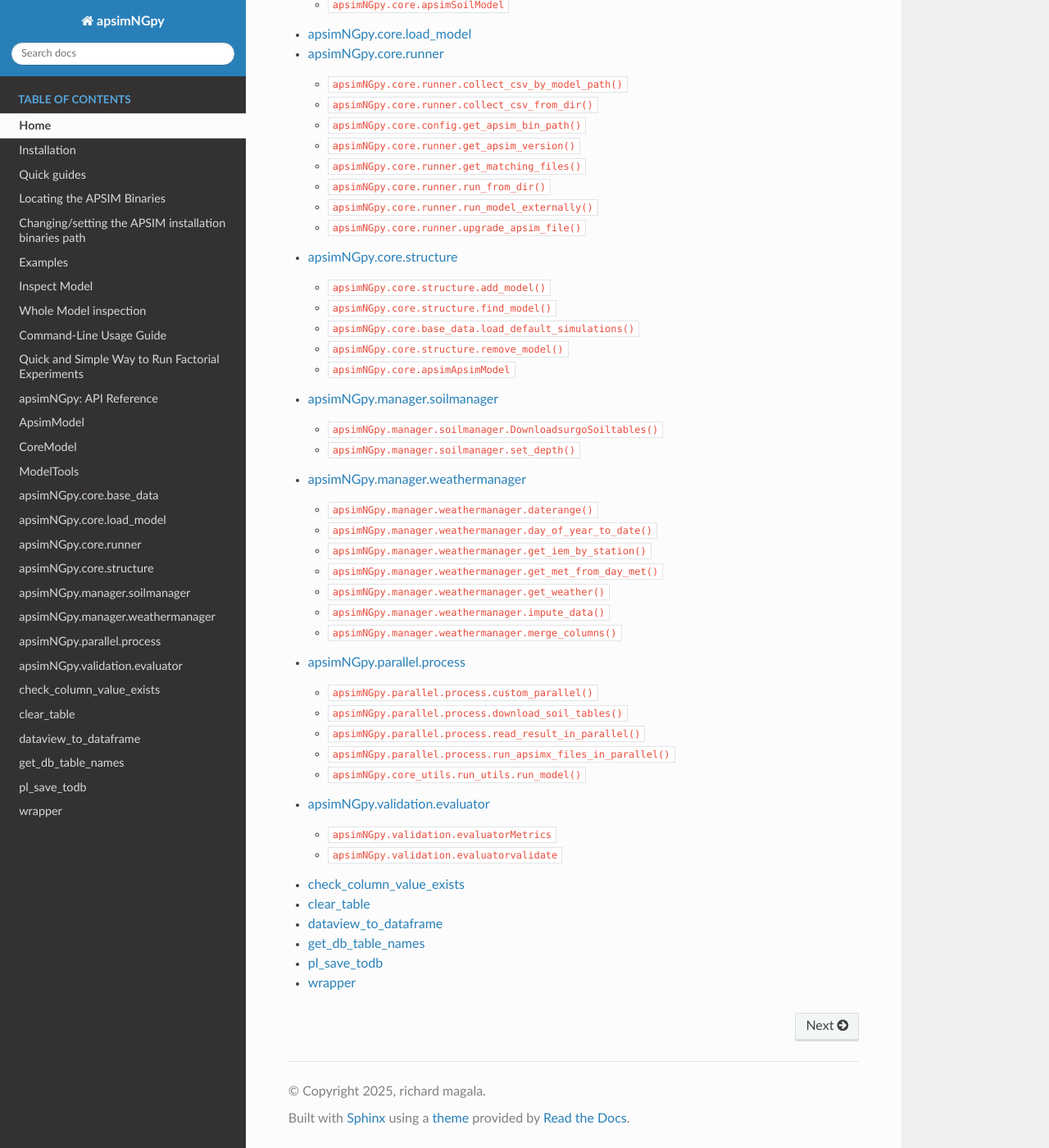
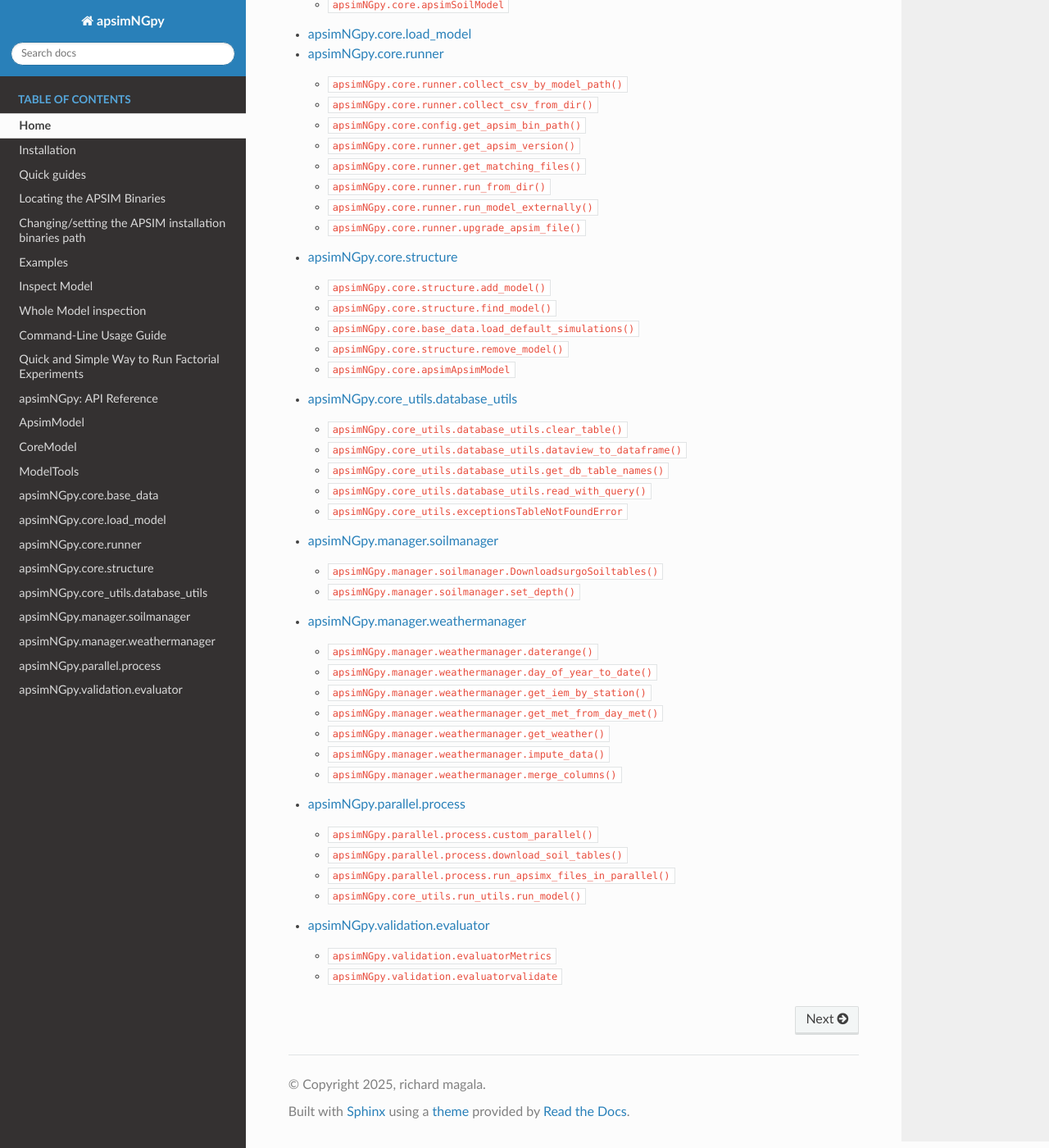
Before and after one commit to MAGALA-RICHARD/documentation-example, a Sphinx documentation site: the page built from doc/index.rst, in a window 1280 px wide and 1400 px high, scrolled down 3210 px. Shown: the whole window at 82% size. Built offline with Sphinx 7.4.7 and the Read the Docs theme 3.1.0, drawn with Linux system fonts in a browser that asks for light colours; some of the changed lines change nothing that is shown.

Commit message:
updated included

````diff
--- a/doc/api.rst
+++ b/doc/api.rst
@@ -1483,6 +1483,59 @@ apsimNGpy.core.structure
             The modified ApsimModel object after the spin-up operation.
             you could call save_edited file and save it to your specified location, but you can also proceed with the simulation
 
+apsimNGpy.core_utils.database_utils
+--------------------------------------------------
+
+.. function:: apsimNGpy.core_utils.database_utils.clear_table(db, table_name)
+
+   :param db: path to db
+    :param table_name: name of the table to clear
+    :return: None
+
+.. function:: apsimNGpy.core_utils.database_utils.dataview_to_dataframe(_model, reports)
+
+   Convert .NET System.Data.DataView to Pandas DataFrame.
+    report (str, list, tuple) of the report to be displayed. these should be in the simulations
+    :param apsimng model: CoreModel object or instance
+    :return: Pandas DataFrame
+
+.. function:: apsimNGpy.core_utils.database_utils.get_db_table_names(d_b)
+
+   :param d_b: database name or path
+    :return: all names sql database table names existing within the database
+
+.. function:: apsimNGpy.core_utils.database_utils.read_with_query(db, query)
+
+   Executes an SQL query on a specified database and returns the result as a Pandas DataFrame.
+
+        Args:
+        :db (str): The database file path or identifier to connect to.
+        :query (str): The SQL query string to be executed. The query should be a valid SQL SELECT statement.
+
+        Returns:
+        pandas.DataFrame: A DataFrame containing the results of the SQL query.
+
+        The function opens a connection to the specified SQLite database, executes the given SQL query,
+        fetches the results into a DataFrame, then closes the database connection.
+
+        Example:
+            # Define the database and the query
+            database_path = 'your_database.sqlite'
+            sql_query = 'SELECT * FROM your_table WHERE condition = values'
+
+            # Get the query result as a DataFrame
+            df = read_with_query(database_path, sql_query)
+
+            # Work with the DataFrame
+            print(df)
+
+        Note: Ensure that the database path and the query are correct and that the query is a proper SQL SELECT statement.
+        The function uses 'sqlite3' for connecting to the database; make sure it is appropriate for your database.
+
+.. class:: apsimNGpy.core_utils.exceptionsTableNotFoundError
+
+   Exception raised when the specified table cannot be found.
+
 apsimNGpy.manager.soilmanager
 --------------------------------------------
 
@@ -1696,35 +1749,27 @@ apsimNGpy.parallel.process
     - Progress information is displayed during execution.
     - Handle any exceptions that may occur during execution to avoid aborting the whole download
 
-.. function:: apsimNGpy.parallel.process.read_result_in_parallel(iterable_files: Iterable, ncores: int = None, use_threads: bool = False, report_name: str = 'Report', **kwargs)
-
-   Read APSIMX simulation databases results from multiple files in parallel.
+.. function:: apsimNGpy.parallel.process.run_apsimx_files_in_parallel(iterable_files: Iterable, **kwargs)
+
+   Run APSIMX simulation from multiple files in parallel.
 
     Args:
-    - iterable_files (list): A list of APSIMX db files to be read in parallel.
+    - iterable_files (list): A list of APSIMX  files to be run in parallel.
     - ncores (int, optional): The number of CPU cores or threads to use for parallel processing. If not provided, it defaults to 50% of available CPU cores.
     - use_threads (bool, optional): If set to True, the function uses thread pool execution; otherwise, it uses process pool execution. Default is False.
-    -  report_name the name of the report table defaults to "Report" you can use None to return all
 
     Returns:
-    - generator: A generator yielding the simulation data read from each file.
+    - returns a generator object containing the path to the datastore or sql databases
 
     Example:
     ```python
     # Example usage of read_result_in_parallel function
-    from  apsimNgpy.parallel.process import read_result_in_parallel
-
-    simulation_files = ["file1.db", "file2.db", ...]  # Replace with actual database file names
+
+    from apsimNgpy.parallel.process import run_apsimxfiles_in_parallel
+    simulation_files = ["file1.apsimx", "file2.apsimx", ...]  # Replace with actual database file names
 
     # Using processes for parallel execution
-    result_generator = read_result_in_parallel(simulation_files, ncores=4, use_threads=False)
-
-    # Iterate through the generator to process results
-    for data in result_generator:
-        print(data)
-    it depends on the child of data but pd.concat could be a good option on the returned generator
-    Kwargs
-        func custom method for reading data
+    result_generator = run_apsimxfiles_in_parallel(simulation_files, ncores=4, use_threads=False)
     ```
 
     Notes:
@@ -1734,36 +1779,6 @@ apsimNGpy.parallel.process
     - Progress information is displayed during execution.
     - Handle any exceptions that may occur during execution for robust processing.
 
-.. function:: apsimNGpy.parallel.process.run_apsimx_files_in_parallel(iterable_files: Iterable, **kwargs)
-
-   Run APSIMX simulation from multiple files in parallel.
-
-    Args:
-    - iterable_files (list): A list of APSIMX  files to be run in parallel.
-    - ncores (int, optional): The number of CPU cores or threads to use for parallel processing. If not provided, it defaults to 50% of available CPU cores.
-    - use_threads (bool, optional): If set to True, the function uses thread pool execution; otherwise, it uses process pool execution. Default is False.
-
-    Returns:
-    - returns a generator object containing the path to the datastore or sql databases
-
-    Example:
-    ```python
-    # Example usage of read_result_in_parallel function
-
-    from apsimNgpy.parallel.process import run_apsimxfiles_in_parallel
-    simulation_files = ["file1.apsimx", "file2.apsimx", ...]  # Replace with actual database file names
-
-    # Using processes for parallel execution
-    result_generator = run_apsimxfiles_in_parallel(simulation_files, ncores=4, use_threads=False)
-    ```
-
-    Notes:
-    - This function efficiently reads db file results in parallel.
-    - The choice of thread or process execution can be specified with the `use_threads` parameter.
-    - By default, the function uses 50% of available CPU cores or threads if `ncores` is not provided.
-    - Progress information is displayed during execution.
-    - Handle any exceptions that may occur during execution for robust processing.
-
 .. function:: apsimNGpy.core_utils.run_utils.run_model(path)
 
    :param path: path to apsimx file
@@ -1898,21 +1913,3 @@ apsimNGpy.validation.evaluator
             :param window: moving window e.g., 5 year period
 
         Returns:
-
-check_column_value_exists
-----------------------------------------
-
-clear_table
---------------------------
-
-dataview_to_dataframe
-------------------------------------
-
-get_db_table_names
----------------------------------
-
-pl_save_todb
----------------------------
-
-wrapper
-----------------------
````
